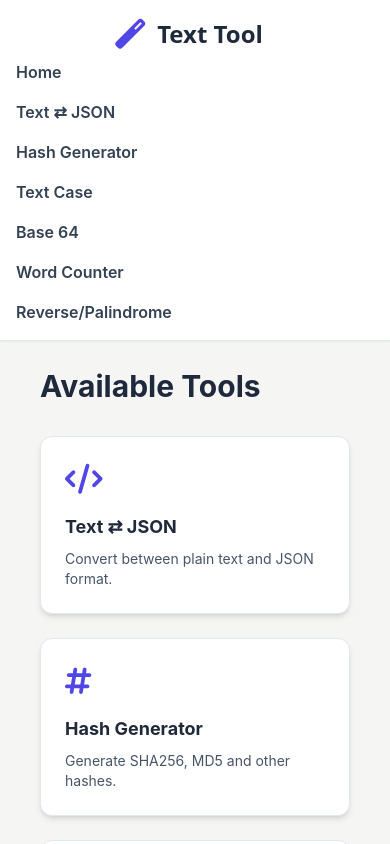
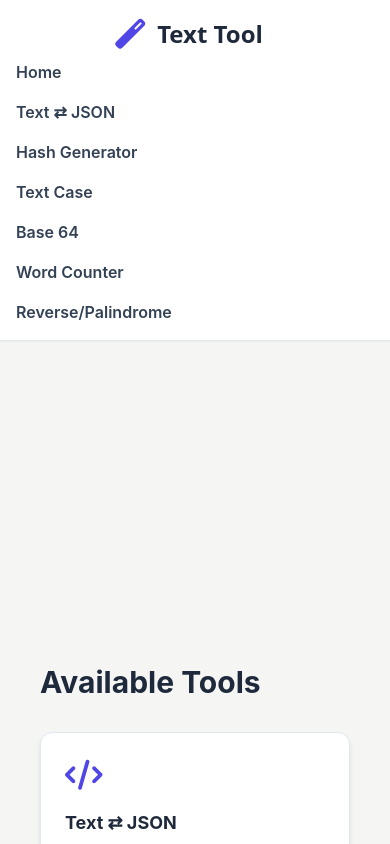
Before and after one commit to luis-sagx/text-tools-app, an Angular app: page / in a window 390 px wide. Shown: the top 844 px of the page. Built offline with nearby package versions, Linux system fonts and the light colour scheme.

Commit message:
add some responsiveness to all the tabs

```diff
--- a/src/app/app.css
+++ b/src/app/app.css
@@ -178,3 +178,12 @@
     margin-block: 1.5rem;
   }
 }
+/* src/app/app.css */
+main {
+  padding-top: 4rem; /* or whatever your navbar height is */
+}
+@media (max-width: 640px) {
+  main {
+    padding-top: 19.5rem; /* smaller padding for mobile if navbar is shorter */
+  }
+}
--- a/src/app/components/layout/nav/nav.html
+++ b/src/app/components/layout/nav/nav.html
@@ -1,4 +1,4 @@
-<nav class="bg-white border-b border-slate-200 shadow-sm fixed top-0 left-0 w-full z-50">
+<nav class="bg-white  border-b border-slate-200 shadow-sm fixed top-0 left-0 w-full z-50">
       <div class="max-w-7xl mx-auto px-4 sm:px-6 py-4 flex flex-col sm:flex-row items-center justify-between">
         <div class="flex items-center gap-3 mb-2 pr-3 sm:mb-0">
           <i class="fas fa-magic text-indigo-600 text-3xl"></i>
```
